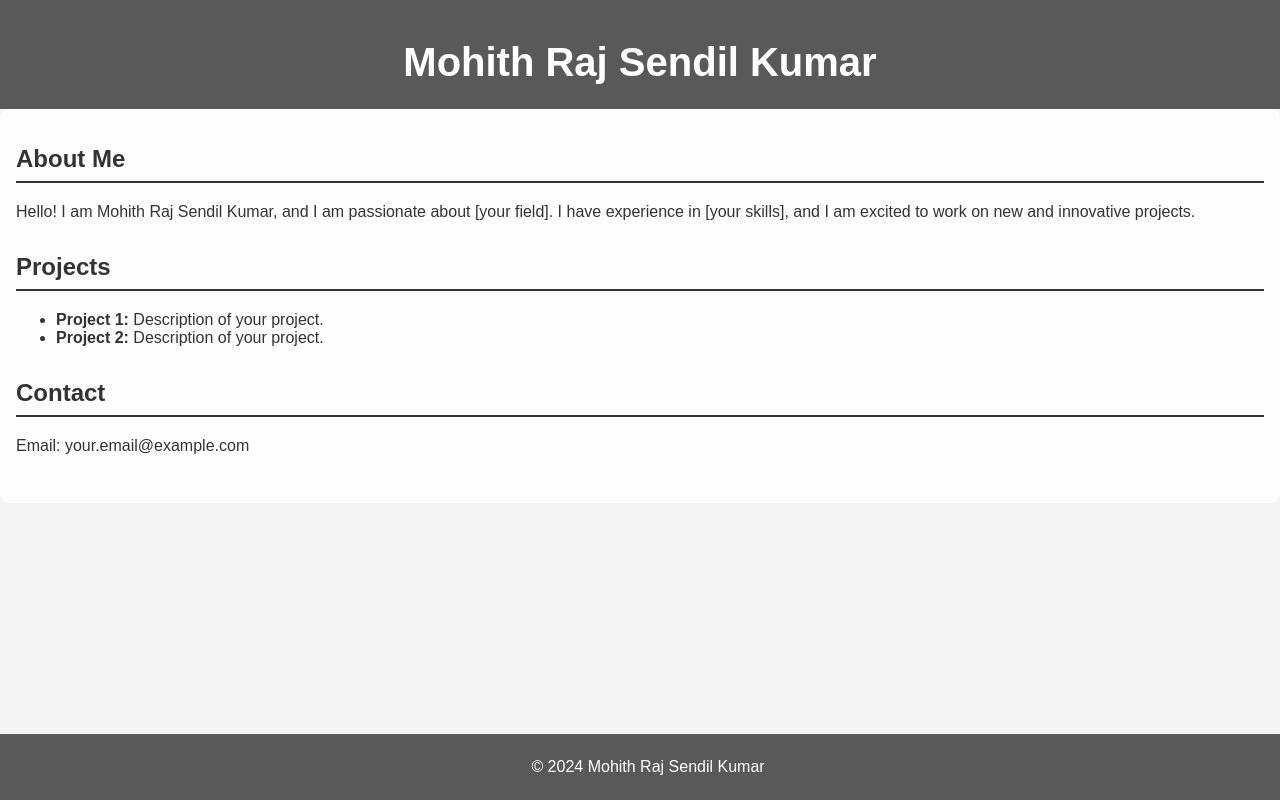
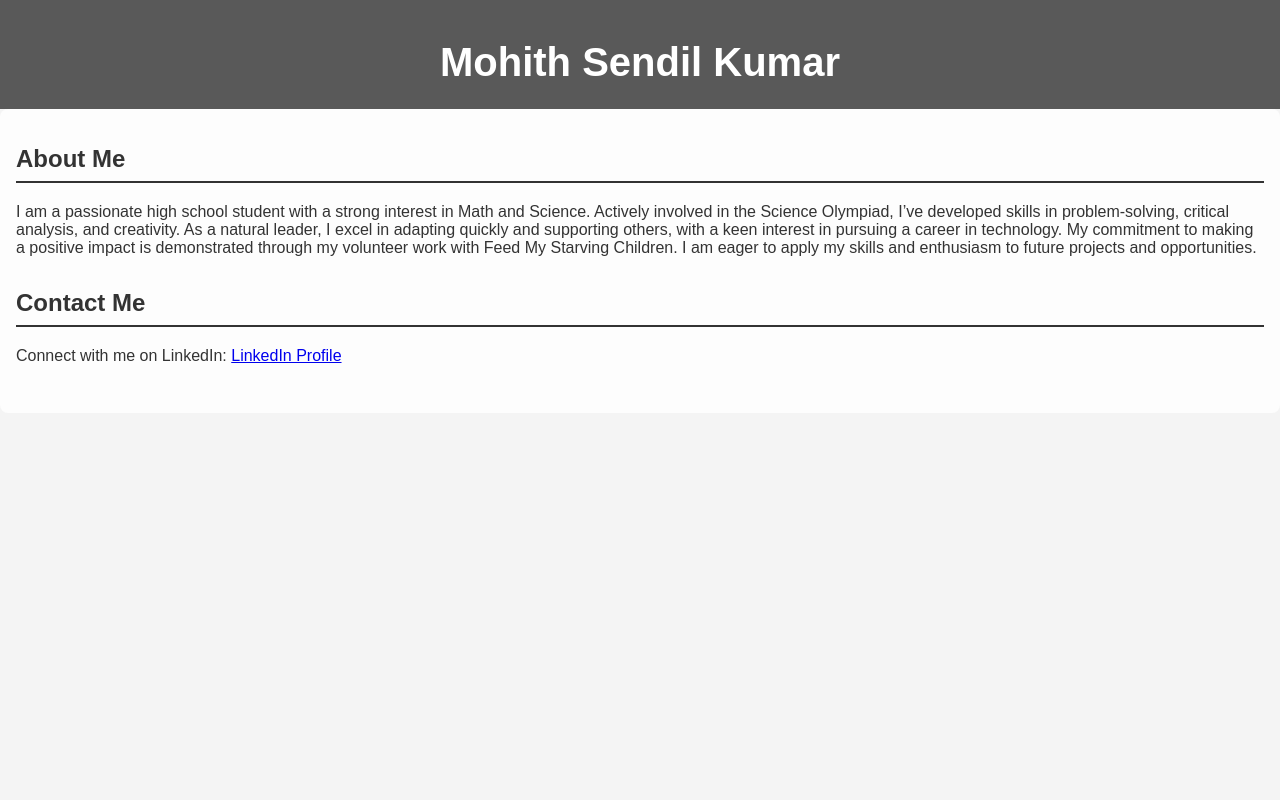
Before and after one commit to MRsendilkumar/MRsendilkumar.github.io, a plain HTML site: page index.html in a window 1280 px wide. Drawn offline with Linux system fonts and the light colour scheme.

Commit message:
Update index.html

```diff
--- a/index.html
+++ b/index.html
@@ -3,37 +3,26 @@
 <head>
     <meta charset="UTF-8">
     <meta name="viewport" content="width=device-width, initial-scale=1.0">
-    <title>Mohith Raj Sendil Kumar - Portfolio</title>
+    <title>Mohith Sendil Kumar's Portfolio</title>
     <link rel="stylesheet" href="styles.css">
 </head>
 <body>
     <header>
-        <div class="name-container">
-            <h1 class="animated-name">Mohith Raj Sendil Kumar</h1>
-        </div>
+        <h1 class="animated-name">Mohith Sendil Kumar</h1>
     </header>
     <main>
         <section class="about">
             <h2>About Me</h2>
-            <p>Hello! I am Mohith Raj Sendil Kumar, and I am passionate about [your field]. I have experience in [your skills], and I am excited to work on new and innovative projects.</p>
-        </section>
-        <section class="projects">
-            <h2>Projects</h2>
-            <ul>
-                <li><strong>Project 1:</strong> Description of your project.</li>
-                <li><strong>Project 2:</strong> Description of your project.</li>
-                <!-- Add more projects as needed -->
-            </ul>
+            <p>
+                I am a passionate high school student with a strong interest in Math and Science. Actively involved in the Science Olympiad, I’ve developed skills in problem-solving, critical analysis, and creativity. As a natural leader, I excel in adapting quickly and supporting others, with a keen interest in pursuing a career in technology. My commitment to making a positive impact is demonstrated through my volunteer work with Feed My Starving Children. I am eager to apply my skills and enthusiasm to future projects and opportunities.
+            </p>
         </section>
         <section class="contact">
-            <h2>Contact</h2>
-            <p>Email: your.email@example.com</p>
-            <!-- Add more contact details if needed -->
+            <h2>Contact Me</h2>
+            <p>
+                Connect with me on LinkedIn: <a href="https://www.linkedin.com/in/mohith-s-98894a309" target="_blank">LinkedIn Profile</a>
+            </p>
         </section>
     </main>
-    <footer>
-        <p>&copy; 2024 Mohith Raj Sendil Kumar</p>
-    </footer>
 </body>
 </html>
-<!
```
